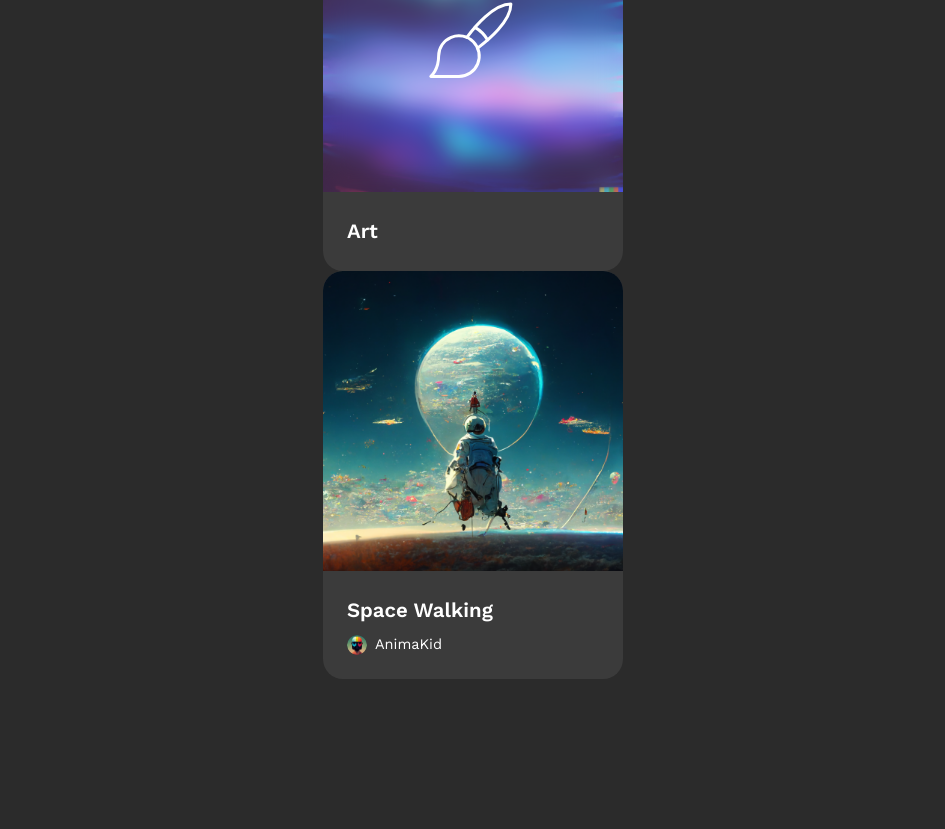
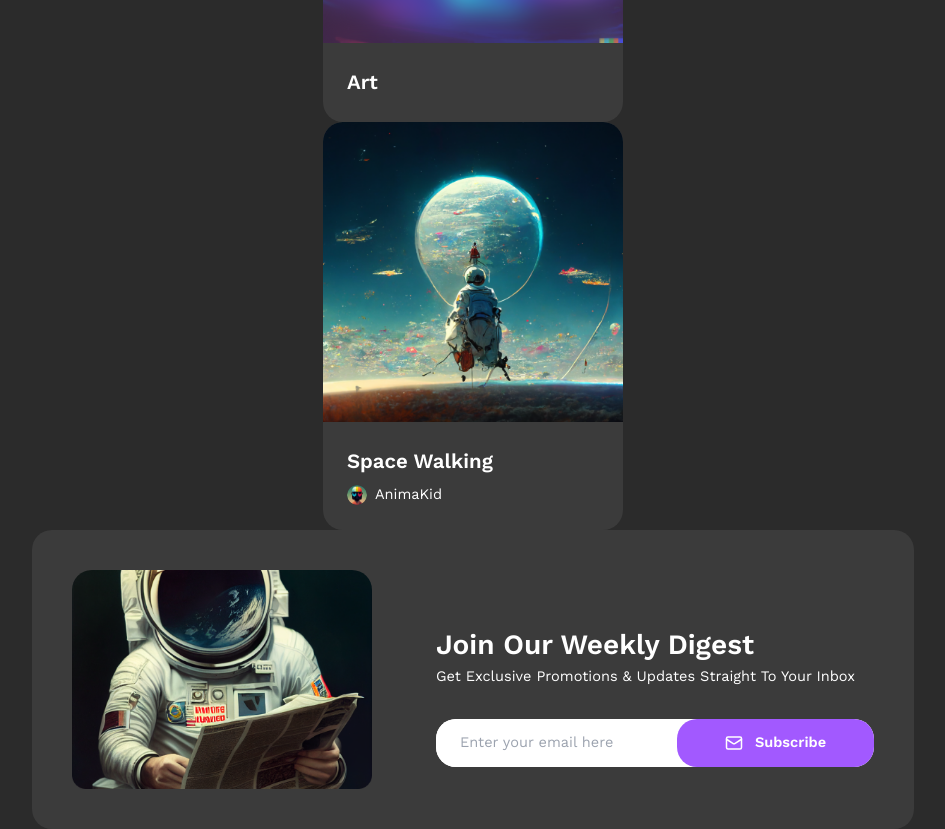
Before and after one commit to yaya-mamoudou/recreateApp-test, a Next.js app: page / in a window 1280 px wide. Shown: the part 1008-1837 px from the top of the page, without its empty margins (167-1112 px from the left). Before the commit the page ends 1687 px from the top, so only its background shows below. Built offline with nearby package versions, Linux system fonts and the light colour scheme.

Commit message:
Add weekly digest component

```diff
--- a/src/app/page.tsx
+++ b/src/app/page.tsx
@@ -5,6 +5,7 @@ import CreatorCard from '@/components/cards/creator-card';
 import DiscoveryCard from '@/components/cards/discovery-card';
 import HeroCard from '@/components/cards/hero-card';
 import HowItWorksCard from '@/components/cards/how-it-works-card';
+import CtaWeeklyDigest from '@/components/cta-weekly-digest';
 import { categoriesCardList, collections, discoveries, howItWorksList } from '@/data/mock-data';
 import { Rocket } from 'lucide-react';
 
@@ -43,6 +44,8 @@ export default function HomePage() {
 				<CategoryCard {...categoriesCardList[0]} />
 
 				<HeroCard />
+
+				<CtaWeeklyDigest />
 			</main>
 		</div>
 	);
--- a/src/components/button.tsx
+++ b/src/components/button.tsx
@@ -11,9 +11,12 @@ type Props = React.DetailedHTMLProps<
 
 export default function Button(props: Props) {
 	let { className, variant, size, ...rest } = props;
-	let extraClasses;
+	let extraClasses = '';
 
 	if (variant === 'outlined') extraClasses = 'border-2 bg-transparent border-purple';
+	if (size === 'sm') extraClasses = extraClasses.concat(' h-[3rem]');
+
+	console.log(extraClasses, '====');
 
 	return (
 		<button
--- /dev/null
+++ b/src/components/cta-weekly-digest.tsx
@@ -0,0 +1,43 @@
+import Image from 'next/image';
+import React from 'react';
+import Button from './button';
+import { Mail } from 'lucide-react';
+
+export default function CtaWeeklyDigest() {
+	return (
+		<div className=' rounded-20 flex flex-col md:flex-row gap-x-16 items-center md:bg-black-secondary p-10'>
+			<Image
+				alt='Astronaute'
+				src='/images/astronaute.png'
+				width={300}
+				height={300}
+				className='object-cover w-full md:w-[300px]  rounded-20 rounded-b-[0] bg-black-secondary'
+			/>
+
+			<div className='mt-8'>
+				<h3 className='text-lg font-semibold'>Join Our Weekly Digest</h3>
+				<p>Get Exclusive Promotions & Updates Straight To Your Inbox</p>
+
+				<div className='bg-white hidden md:flex mt-8 rounded-20 justify-between'>
+					<input
+						className='rounded-20 text-sm px-6 ring-0 flex-1 border-none focus:border-none outline-none appearance-none text-black'
+						placeholder='Enter your email here'
+					/>
+					<Button size='sm'>
+						<Mail size={18} /> Subscribe
+					</Button>
+				</div>
+
+				<div className='md:hidden mt-8'>
+					<input
+						className='rounded-20 bg-white w-full text-sm h-[3rem] mb-4 px-4 ring-0 flex-1 border-none focus:border-none outline-none appearance-none text-black'
+						placeholder='Enter your email here'
+					/>
+					<Button size='sm' className='w-full'>
+						<Mail size={18} /> Subscribe
+					</Button>
+				</div>
+			</div>
+		</div>
+	);
+}
```
